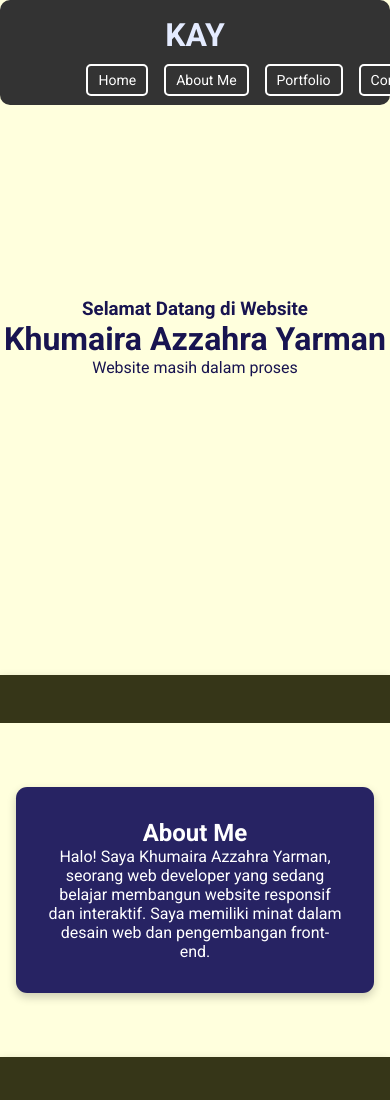
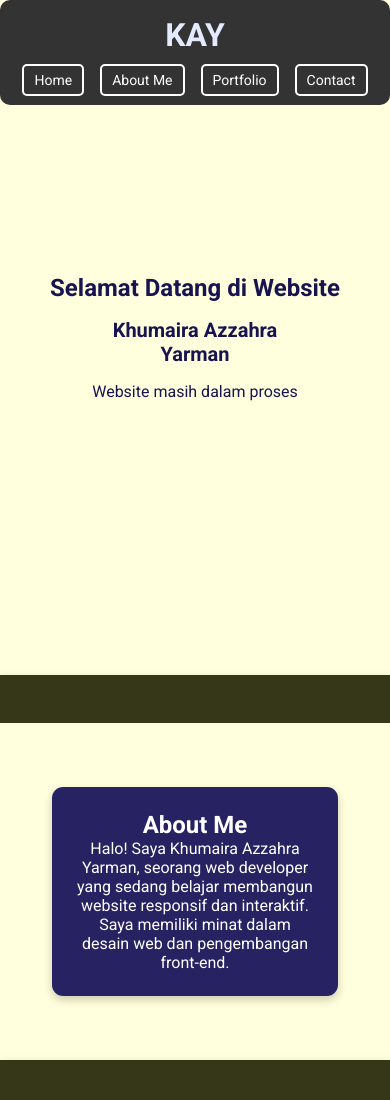
Before and after one commit to khumairaazzahra/websitezahra, a plain HTML site: page index.html in a window 390 px wide. Shown: the top 1100 px of the page. Drawn offline with Linux system fonts and the light colour scheme.

Commit message:
Update maira.css

```diff
--- a/maira.css
+++ b/maira.css
@@ -116,11 +116,12 @@ body {
 
     .nav-menu {
         display: flex; /* Gunakan flexbox untuk menyusun item menu */
-        flex-direction: row; /* Menjaga menu tetap horizontal */
+        flex-direction:row; /* Menjaga menu tetap horizontal */
         justify-content: center; /* Menyelaraskan menu secara horizontal */
         gap: 1rem; /* Mengurangi jarak antar item menu */
         padding: 0; /* Menghapus padding */
         width: 100%; /* Memastikan menu memenuhi lebar penuh */
+        margin: 0 auto;
     }
 
     .nav-menu li {
@@ -133,6 +134,33 @@ body {
         border: 2px solid white; /* Border */
         border-radius: 5px; /* Membulatkan sudut */
         color: #fff; /* Mengubah warna teks menu */
+    }
+
+    #hero {
+        height: auto; /* Sesuaikan tinggi otomatis */
+        padding: 4rem 1rem; /* Kurangi padding agar lebih ringkas */
+    }
+
+    .hero-name {
+        font-size: 1.25rem; /* Ukuran nama lebih kecil */
+        max-width: 80%; /* Kurangi lebar container */
+        padding: 1rem; /* Kurangi padding */
+        margin: 0 auto;
+    }
+
+    #hero h1 {
+        font-size: 1.25rem; /* Perkecil ukuran heading */
+        text-align: center;
+    }
+
+    #hero h3 {
+        font-size: 1.5rem; /* Perkecil ukuran heading */
+        text-align: center;
+    }
+
+    #hero p {
+        font-size: 1rem; /* Perkecil ukuran teks */
+        text-align: center;
     }
 }
 
@@ -254,8 +282,18 @@ body {
 }
 
 /* Styling untuk container About Me dan Contact */
-.about-container, .contact-container {
-    max-width: 800px; /* Lebar maksimum */
+.about-container {
+    max-width: 90%; /* Lebar maksimum */
+    margin: 0 auto; /* Pusatkan elemen */
+    padding: 2rem; /* Padding di dalam container */
+    border-radius: var(--itemBorderRadius); /* Border radius menggunakan variabel */
+    background: var(--thirdBackgroundColor); /* Warna latar belakang */
+    box-shadow: 0px 4px 10px rgba(0, 0, 0, 0.2); /* Bayangan elemen */
+}
+
+.contact-container {
+    width: 95%;
+    max-width: 1100px; /* Lebar maksimum */
     margin: 0 auto; /* Pusatkan elemen */
     padding: 2rem; /* Padding di dalam container */
     border-radius: var(--itemBorderRadius); /* Border radius menggunakan variabel */
@@ -347,6 +385,7 @@ button:hover {
     .portfolio-item {
         max-width: 50%; /* Lebar maksimum untuk layar kecil */
     }
+}
 
     /* RESPONSIVE: Saat layar lebih kecil */
     @media screen and (max-width: 768px) {
@@ -356,7 +395,7 @@ button:hover {
         }
 
         .contact-container {
-            max-width: 80%; /* Kurangi lebar container */
+            max-width: 90%; /* Kurangi lebar container */
             padding: 1.5rem; /* Kurangi padding */
         }
 
@@ -380,13 +419,14 @@ button:hover {
     }
 
     @media screen and (max-width: 768px) {
+
         #about-me {
             height: auto; /* Sesuaikan tinggi otomatis */
             padding: 4rem 1rem; /* Kurangi padding agar lebih ringkas */
         }
 
-        .about-me-container {
-            max-width: 75%; /* Kurangi lebar container */
+        .about-container {
+            max-width: 80%; /* Kurangi lebar container */
             padding: 1.5rem; /* Kurangi padding */
         }
 
@@ -403,29 +443,3 @@ button:hover {
             font-size: 0.9rem; /* Perkecil teks input */
         }
     }
-
-    @media screen and (max-width: 768px) {
-        #about-me {
-            height: auto; /* Sesuaikan tinggi otomatis */
-            padding: 4rem 1rem; /* Kurangi padding agar lebih ringkas */
-        }
-
-        .about-me-container {
-            max-width: 75%; /* Kurangi lebar container */
-            padding: 1.5rem; /* Kurangi padding */
-        }
-
-        #about-me h2 {
-            font-size: 1.5rem; /* Perkecil ukuran heading */
-        }
-
-        #about-me p {
-            font-size: 1rem; /* Perkecil ukuran teks */
-        }
-
-        input, textarea {
-            padding: 8px; /* Kurangi padding input */
-            font-size: 0.9rem; /* Perkecil teks input */
-        }
-    }
-}
```
